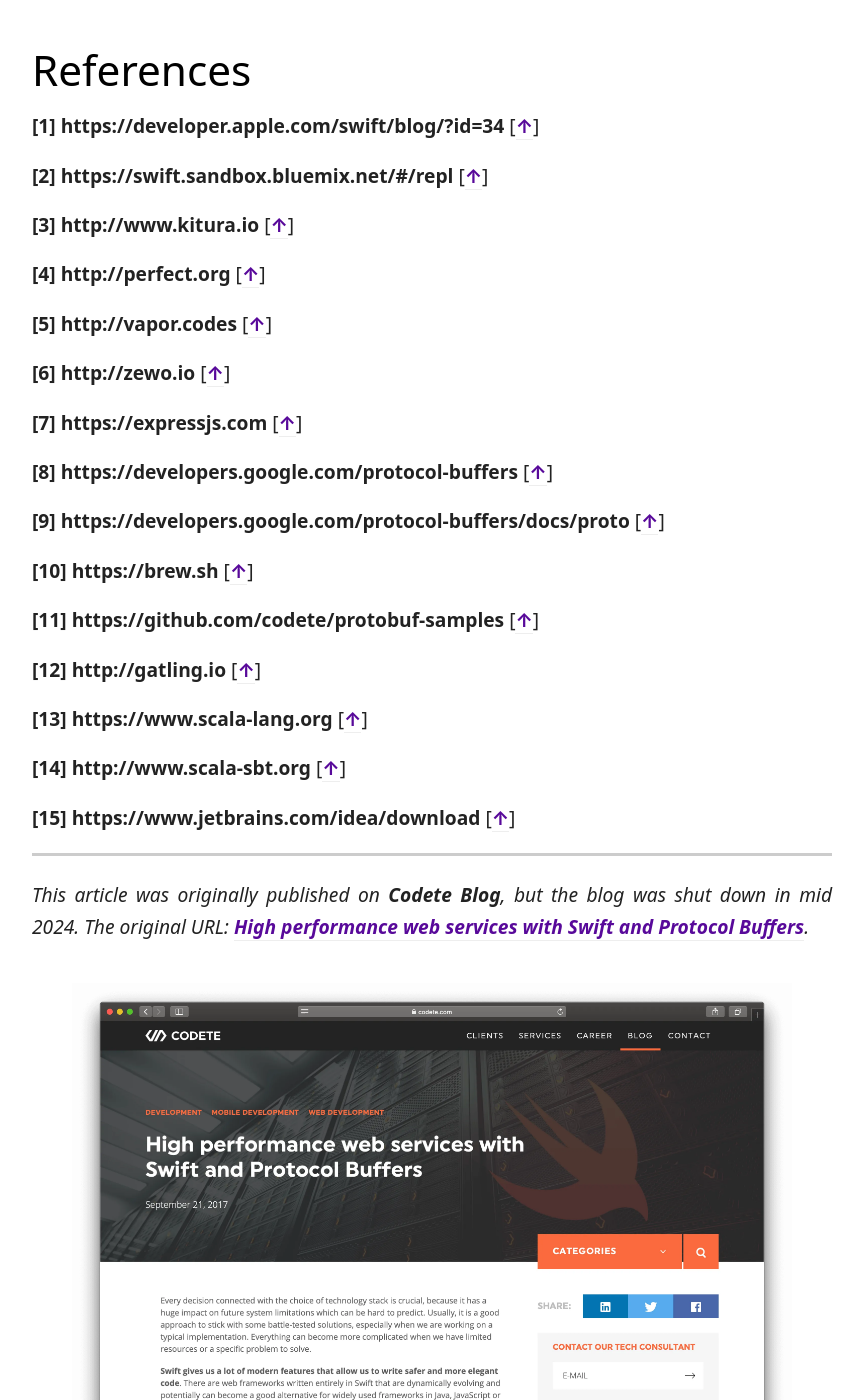
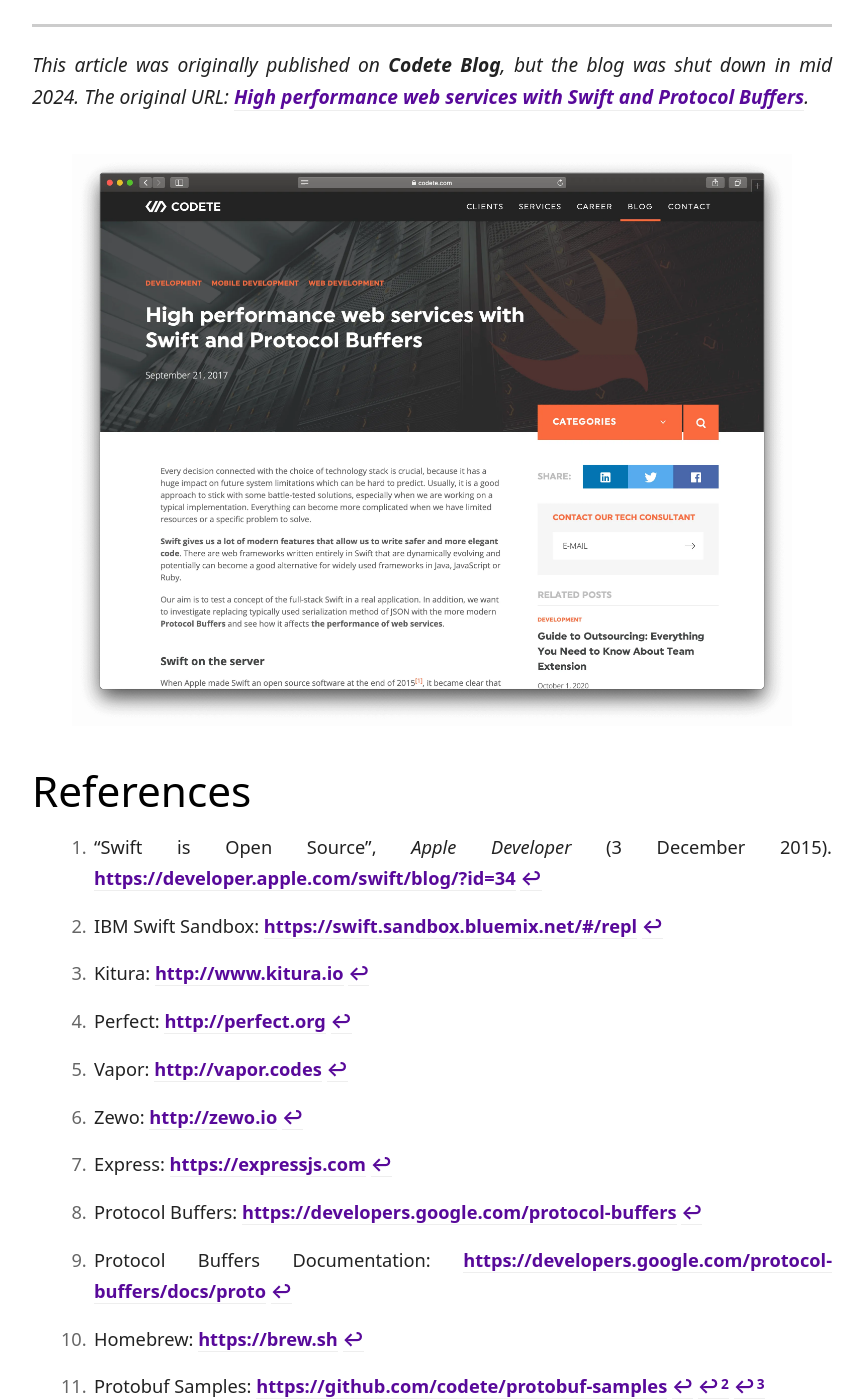
Before and after one commit to michalcichon/michalcichon.github.io, a Jekyll site: the page built from _posts/2017-09-21-high-performance-web-services-with-swift-and-protocol-buffers.md, in a window 1280 px wide and 1400 px high, scrolled down 26822 px. Shown: the whole window, without its empty margins (208-1072 px from the left). Built offline with Jekyll 4.4.1, drawn with Linux system fonts in a browser that asks for light colours; comment, search, counter and statistics services are not loaded; some of the changed text lies outside the part shown.

Commit message:
fix references

````diff
--- a/_posts/2017-09-21-high-performance-web-services-with-swift-and-protocol-buffers.md
+++ b/_posts/2017-09-21-high-performance-web-services-with-swift-and-protocol-buffers.md
@@ -20,13 +20,13 @@
 
 ## Swift on the server
 
-When Apple made Swift an open-source software at the end of 2015[[1]](#ref1), it became clear that it would open the language to new application areas. The natural consequence was to start the development of new web frameworks in Swift, which would make it possible to implement backend and iOS applications in the same language.
+When Apple made Swift an open-source software at the end of 2015[^apple-swift], it became clear that it would open the language to new application areas. The natural consequence was to start the development of new web frameworks in Swift, which would make it possible to implement backend and iOS applications in the same language.
 
 Swift with its strongly typed model and modern features can be a great replacement for the variety of more dynamic languages. Designers of Swift tried to make it safer to write code. Besides the mentioned strong typing, we also get options that simplify operating with nullability, redesigned and safer statements – for example, the switch statement that has to be exhaustive, error handling, and more.
 
-Apple is not alone in showing interest in Swift. IBM seems to invest a lot of resources to integrate Swift with its cloud platform called Bluemix. What is worth mentioning is IBM Swift Sandbox[[2]](#ref2), which is still in beta but allows us to run Swift code remotely from a web browser. And, last but not least, Kitura[[3]](#ref3), one of the most dynamically developed Swift frameworks.
+Apple is not alone in showing interest in Swift. IBM seems to invest a lot of resources to integrate Swift with its cloud platform called Bluemix. What is worth mentioning is IBM Swift Sandbox[^bluemix], which is still in beta but allows us to run Swift code remotely from a web browser. And, last but not least, Kitura[^kitura], one of the most dynamically developed Swift frameworks.
 
-At the time of writing this article, there were 4 major web frameworks for Swift: Perfect[[4]](#ref4), Kitura, Vapor[[5]](#ref5), and Zewo[[6]](#ref6). They all can be run on both macOS and Linux and have strong communities behind them. We will focus on Kitura because of its similarity to the Express framework[[7]](#ref7), great support, and easy configuration.
+At the time of writing this article, there were 4 major web frameworks for Swift: Perfect[^perfect], Kitura, Vapor[^vapor], and Zewo[^zewo]. They all can be run on both macOS and Linux and have strong communities behind them. We will focus on Kitura because of its similarity to the Express framework[^expressjs], great support, and easy configuration.
 
 With Swift on the server, it is now possible to become a full-stack developer without half measures in the form of the hybrid application development nor simply dealing with the JavaScript stack. It gives us more flexibility to choose well-matched solutions. It also gives an opportunity for iOS developers to test themselves on the server-side programming, giving more options to create a feature-oriented, multidisciplinary team.
 
@@ -36,7 +36,7 @@
 
 Usually, when designing communication between a server and an iOS application, we choose JSON as a default serialization method. It has a lot of advantages: readability, flexibility, and good availability of serializers in the majority of most popular web technologies used. In most cases, it is sufficient to use JSON, but when we want to send a lot of data in one shot or our services generate a lot of traffic, it can be reasonable to replace JSON with a more efficient method.
 
-Protocol Buffers[[8]](#ref8), a method of serializing data developed by Google, has been used internally by the company for about seven years and then publicly published in 2008. It has a lot of advantages compared to JSON, worth mentioning:
+Protocol Buffers[^protocol-buffers], a method of serializing data developed by Google, has been used internally by the company for about seven years and then publicly published in 2008. It has a lot of advantages compared to JSON, worth mentioning:
 - Protocol Buffers comes with the concept of schema. If we want to serialize data in order to send it through the network, we need to define its data type first.
 - Every message defined by a schema is strongly typed. In contrast to JSON, every field in the schema has its own data type that cannot be changed. No more unspecified changes of data type between revisions of the API!
 - A message can be composed of simple data types or other messages.
@@ -88,7 +88,7 @@
 
 Every schema definition should start with the version indication. In our example, we used Protocol Buffers in version 3. Next, we defined three message types: Transaction, Account and AccountList.
 
-Fields in the message are strongly typed and numbered. In the Protocol Buffers documentation[[9]](#ref9) you can find a list of available data types. Most of them are self-explanatory: double, float, string, int32, int64, uint64, etc. The numeric tag should be unique within the type definition and is placed after the field name and the equality sign.
+Fields in the message are strongly typed and numbered. In the Protocol Buffers documentation[^protobuf-docs] you can find a list of available data types. Most of them are self-explanatory: double, float, string, int32, int64, uint64, etc. The numeric tag should be unique within the type definition and is placed after the field name and the equality sign.
 
 Defining enums is similar to defining messages, the only difference is that we don’t place a type before a name. Complex data types can be defined inline, just before the use. In our example we defined `TransactionType` as an enum with two possible values: Credit and Debit so we can distinguish between incomes and outcomes in the transaction list.
 
@@ -96,7 +96,7 @@
 
 To transform our definitions to the form that could be used by serializers and to generate the managing code we need to install `protoc compiler`. To use them inside a Swift application we need also the Swift Protobuf library.
 
-First, we install the compiler via Homebrew[[10]](#ref10):
+First, we install the compiler via Homebrew[^homebrew]:
 
 `brew install protobuf-swift`
 
@@ -415,11 +415,11 @@
   <figcaption>Fig 2. Kitura is working</figcaption>
 </figure>
 
-The article includes only fragments of the original solution. The full source code of the server application is available on Github[[11]](#ref11).
+The article includes only fragments of the original solution. The full source code of the server application is available on Github[^protobuf-samples].
 
 ## iOS application
 
-The source code of the iOS application is also available on Github[[11]](#ref11). We decided to use the Alamofire library to simplify the networking layer and use some built-in diagnostic features. To manage dependencies we used Cocoapods.
+The source code of the iOS application is also available on Github[^protobuf-samples]. We decided to use the Alamofire library to simplify the networking layer and use some built-in diagnostic features. To manage dependencies we used Cocoapods.
 
 ```ruby
 use_frameworks!
@@ -520,9 +520,9 @@
 
 ## Load tests
 
-We also wanted to test our sample server in more extreme conditions to look at how it would behave for 20, 50, 100, 200, and 300 users using our API in the local environment simultaneously. We chose to use Gatling[[12]](#ref12) framework as it is very easy to record and run load tests locally.
+We also wanted to test our sample server in more extreme conditions to look at how it would behave for 20, 50, 100, 200, and 300 users using our API in the local environment simultaneously. We chose to use Gatling[^gatling] framework as it is very easy to record and run load tests locally.
 
-Gatling is available as a zip archive containing binaries and dependencies, so it is ready to use just after download. The bin directory contains two executable scripts: gatling.sh and recorder.sh. Gatling Recorder is a handy tool for recording simulators in a form of Scala[[13]](#ref13) script.
+Gatling is available as a zip archive containing binaries and dependencies, so it is ready to use just after download. The bin directory contains two executable scripts: gatling.sh and recorder.sh. Gatling Recorder is a handy tool for recording simulators in a form of Scala[^scala] script.
 
 <figure>
   <img src="{{site.url}}/assets/2017-09-21/Fig_5_gatling_recorder_(edited).webp">
@@ -548,7 +548,7 @@
   <figcaption>Fig 7. Accept header modified by ModifyHeaders plugin</figcaption>
 </figure>
 
-Having two simulations in the output folder allows us to create a Gatling project and adapt them to cover our cases of using the API simultaneously by more than one user. To do that, we used SBT[[14]](#ref14) and IntelliJ IDEA[[15]](#ref15). SBT is a build tool for Scala that simplifies all processes required for building Scala projects including dependency management, testing, and deployment.
+Having two simulations in the output folder allows us to create a Gatling project and adapt them to cover our cases of using the API simultaneously by more than one user. To do that, we used SBT[^sbt] and IntelliJ IDEA[^intellij]. SBT is a build tool for Scala that simplifies all processes required for building Scala projects including dependency management, testing, and deployment.
 
 SBT and Scala are available as an IntelliJ plugin. After creating SBT project, we added the required dependencies in the `build.sbt` file:
 
@@ -608,7 +608,7 @@
 }
 ```
 
-`TransactionsProtobufSimulator` is analogical, but has a different `acceptHeader`. By increasing and decreasing the atOnceUsers method parameter we can change the number of users using our API at the same time during the simulation. The source code of the whole Gatling project is available on GitHub[[11]](#ref11).
+`TransactionsProtobufSimulator` is analogical, but has a different `acceptHeader`. By increasing and decreasing the atOnceUsers method parameter we can change the number of users using our API at the same time during the simulation. The source code of the whole Gatling project is available on GitHub[^protobuf-samples].
 
 To run the simulation we open the terminal and run the sbt from the project level:
 
@@ -670,41 +670,40 @@
 
 Despite the fact that Swift frameworks are still in dynamic development, and the language itself is also not free from significant changes, it can be considered as a good alternative for the battle-tested technologies in case of working on experimental solutions.
 
-## References
-
-<a name="ref1">[1] https://developer.apple.com/swift/blog/?id=34</a> [<a href="javascript:history.go(-1)">↑</a>]
-
-<a name="ref2">[2] https://swift.sandbox.bluemix.net/#/repl</a> [<a href="javascript:history.go(-1)">↑</a>]
-
-<a name="ref3">[3] http://www.kitura.io</a> [<a href="javascript:history.go(-1)">↑</a>]
-
-<a name="ref4">[4] http://perfect.org</a> [<a href="javascript:history.go(-1)">↑</a>]
-
-<a name="ref5">[5] http://vapor.codes</a> [<a href="javascript:history.go(-1)">↑</a>]
-
-<a name="ref6">[6] http://zewo.io</a> [<a href="javascript:history.go(-1)">↑</a>]
-
-<a name="ref7">[7] https://expressjs.com</a> [<a href="javascript:history.go(-1)">↑</a>]
-
-<a name="ref8">[8] https://developers.google.com/protocol-buffers</a> [<a href="javascript:history.go(-1)">↑</a>]
-
-<a name="ref9">[9] https://developers.google.com/protocol-buffers/docs/proto</a> [<a href="javascript:history.go(-1)">↑</a>]
-
-<a name="ref10">[10] https://brew.sh</a> [<a href="javascript:history.go(-1)">↑</a>]
-
-<a name="ref11">[11] https://github.com/codete/protobuf-samples</a> [<a href="javascript:history.go(-1)">↑</a>]
-
-<a name="ref12">[12] http://gatling.io</a> [<a href="javascript:history.go(-1)">↑</a>]
-
-<a name="ref13">[13] https://www.scala-lang.org</a> [<a href="javascript:history.go(-1)">↑</a>]
-
-<a name="ref14">[14] http://www.scala-sbt.org</a> [<a href="javascript:history.go(-1)">↑</a>]
-
-<a name="ref15">[15] https://www.jetbrains.com/idea/download</a> [<a href="javascript:history.go(-1)">↑</a>]
-
-
 <hr>
 
 *This article was originally published on **Codete Blog**, but the blog was shut down in mid 2024. The original URL: [High performance web services with Swift and Protocol Buffers](https://web.archive.org/web/20240416015041/https://codete.com/blog/high-performance-web-services-with-swift-and-protocol-buffers).*
 
 [![Codete Blog]({{site.url}}/assets/2017-09-21/blog.webp)](https://web.archive.org/web/20240416015041/https://codete.com/blog/high-performance-web-services-with-swift-and-protocol-buffers)
+
+## References
+
+[^apple-swift]: “Swift is Open Source”, *Apple Developer* (3 December 2015). [https://developer.apple.com/swift/blog/?id=34](https://web.archive.org/web/20170701201449/https://developer.apple.com/swift/blog/?id=34)
+
+[^bluemix]: IBM Swift Sandbox: <https://swift.sandbox.bluemix.net/#/repl>
+
+[^kitura]: Kitura: <http://www.kitura.io>
+
+[^perfect]: Perfect: <http://perfect.org>
+
+[^vapor]: Vapor: <http://vapor.codes>
+
+[^zewo]: Zewo: <http://zewo.io>
+
+[^expressjs]: Express: <https://expressjs.com>
+
+[^protocol-buffers]: Protocol Buffers: <https://developers.google.com/protocol-buffers>
+
+[^protobuf-docs]: Protocol Buffers Documentation: <https://developers.google.com/protocol-buffers/docs/proto>
+
+[^homebrew]: Homebrew: <https://brew.sh>
+
+[^protobuf-samples]: Protobuf Samples: <https://github.com/codete/protobuf-samples>
+
+[^gatling]: Gatling: <http://gatling.io>
+
+[^scala]: Scala: <https://www.scala-lang.org>
+
+[^sbt]: SBT: <http://www.scala-sbt.org>
+
+[^intellij]: IntelliJ IDEA <https://www.jetbrains.com/idea/download>
````
